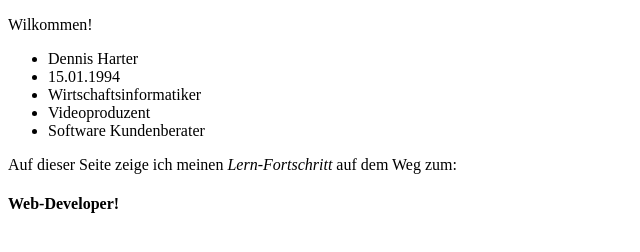
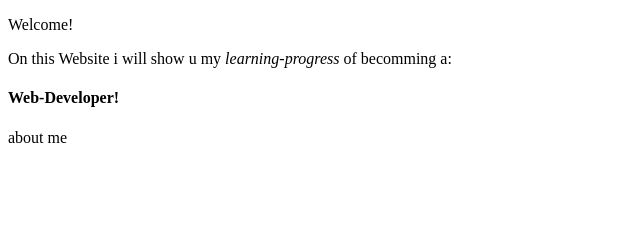
Before and after one commit to dHarter7/odin-recipes, a plain HTML site: page index.html in a window 1280 px wide. Shown: the whole page, without its empty margins (0-640 px from the left). Drawn offline with Linux system fonts and the light colour scheme.

Commit message:
Change language to english and add about page

```diff
--- a/index.html
+++ b/index.html
@@ -2,20 +2,13 @@
 <html lang="en">
 <head>
     <meta charset="UTF-8">
-    <title>My Learnings Home</title>
+    <title>My learnings Home</title>
 </head>
 
 <body>
-    <p>Wilkommen!</p>
-    <ul>
-        <li>Dennis Harter</li>
-        <li>15.01.1994</li>
-        <li>Wirtschaftsinformatiker</li>
-        <li>Videoproduzent</li>
-        <li>Software Kundenberater</li>
-    </ul>
-    <p>Auf dieser Seite zeige ich meinen <em>Lern-Fortschritt</em> auf dem Weg zum:</p>
+    <p>Welcome!</p>
+    <p>On this Website i will show u my <em>learning-progress</em> of becomming a:</p>
     <h4>Web-Developer!</h4>
-
+    <a>about me</a>
 </body>
 </html>
```
Also changed, not shown: pages/about.html (added, +16 -0 lines).
